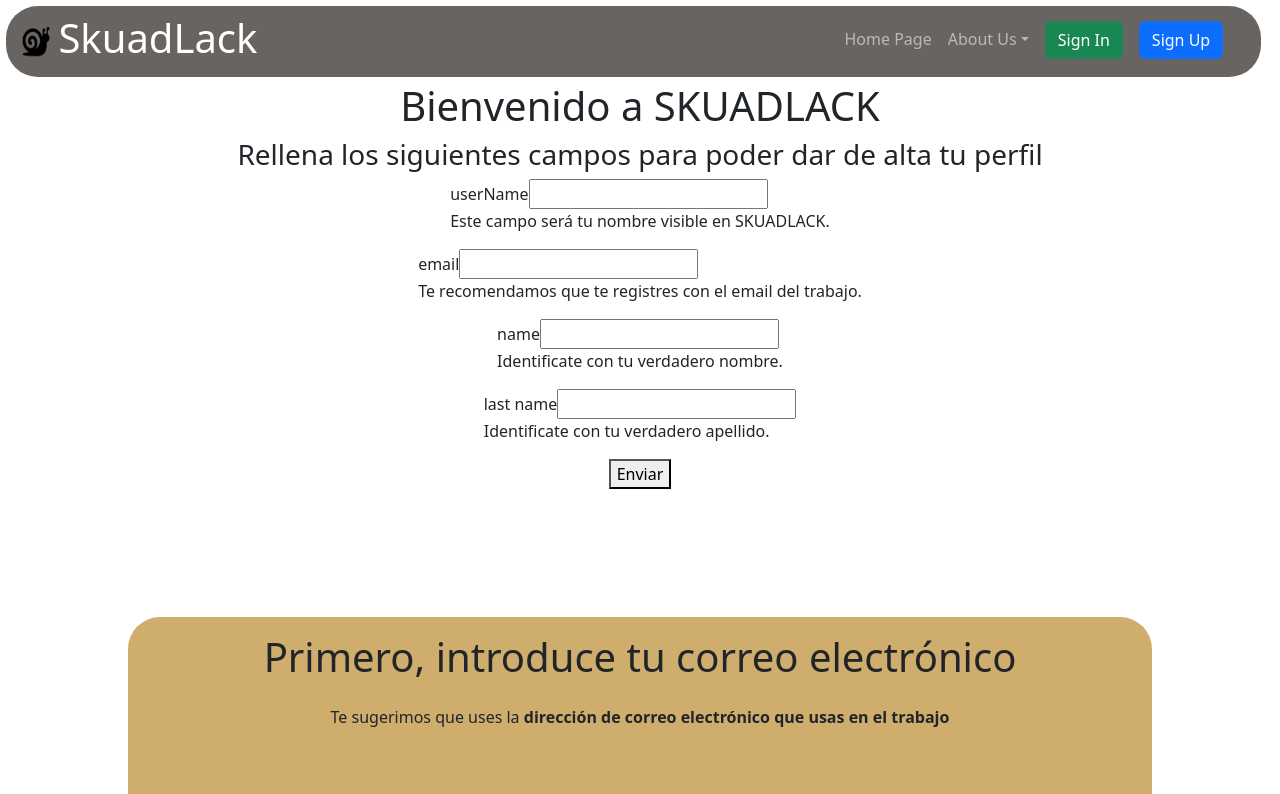
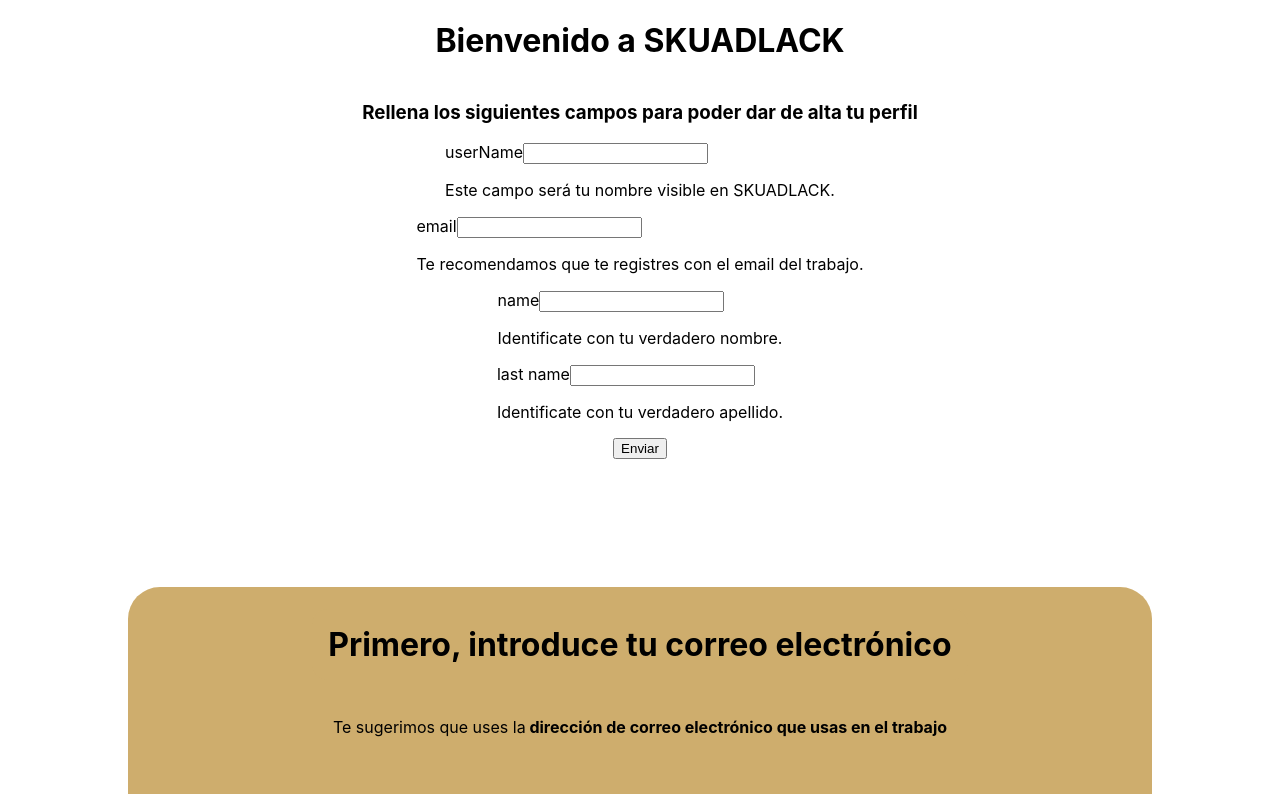
Before and after one commit to nds-fsd/slack, a React (Create React App) app in the folder frontend/: page / in a window 1280 px wide. Shown: the top 794 px of the page. Built offline with nearby package versions, Linux system fonts and the light colour scheme.

Commit message:
preparando merge

```diff
--- a/frontend/src/App.js
+++ b/frontend/src/App.js
@@ -1,7 +1,6 @@
 import './App.css';
 import FormUser from './Componentes/FormularioUsuario/formUser';
 import FormOrganizacion from './Componentes/FormularioOrganizacion/formOrganizacion.jsx';
-import { BarraNav } from './Componentes/BarraNav/BarraNav';
 
 
 
@@ -9,7 +8,6 @@ function App() {
 
   return (
     <div>
-      <BarraNav/>
       <FormUser/>
       <FormOrganizacion/>
 
```
